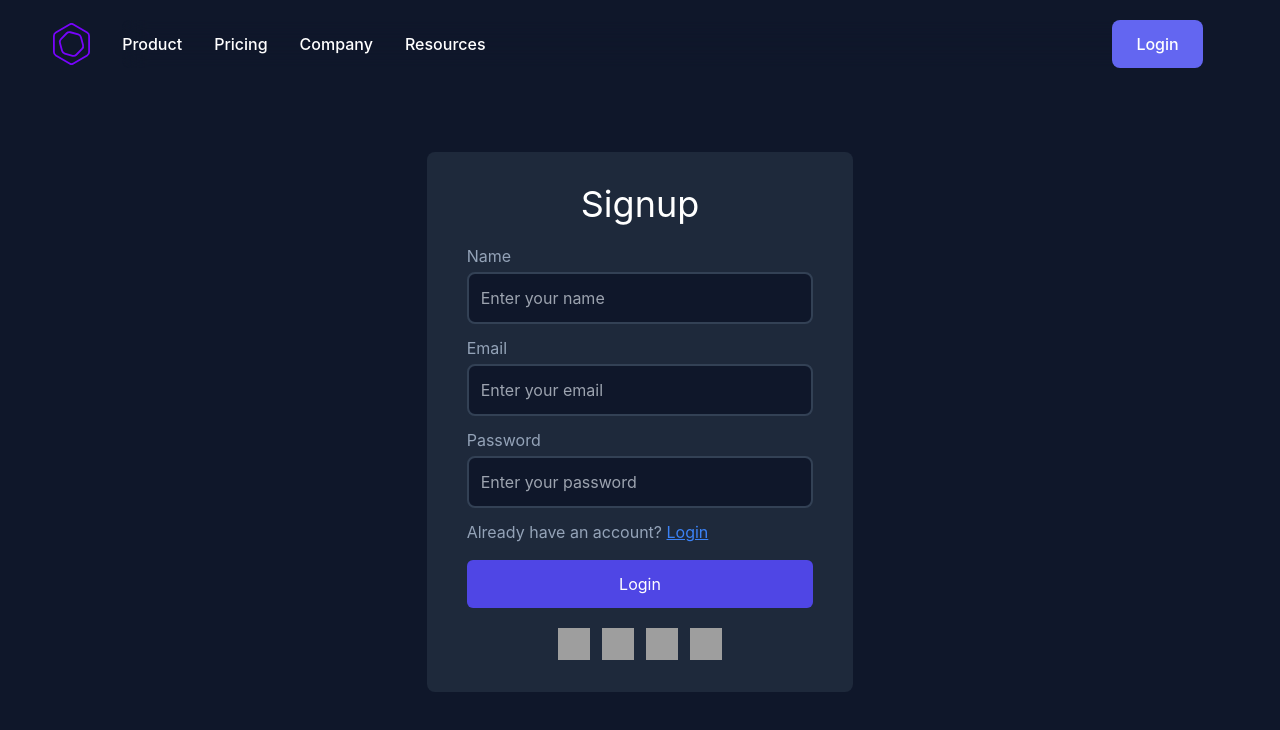
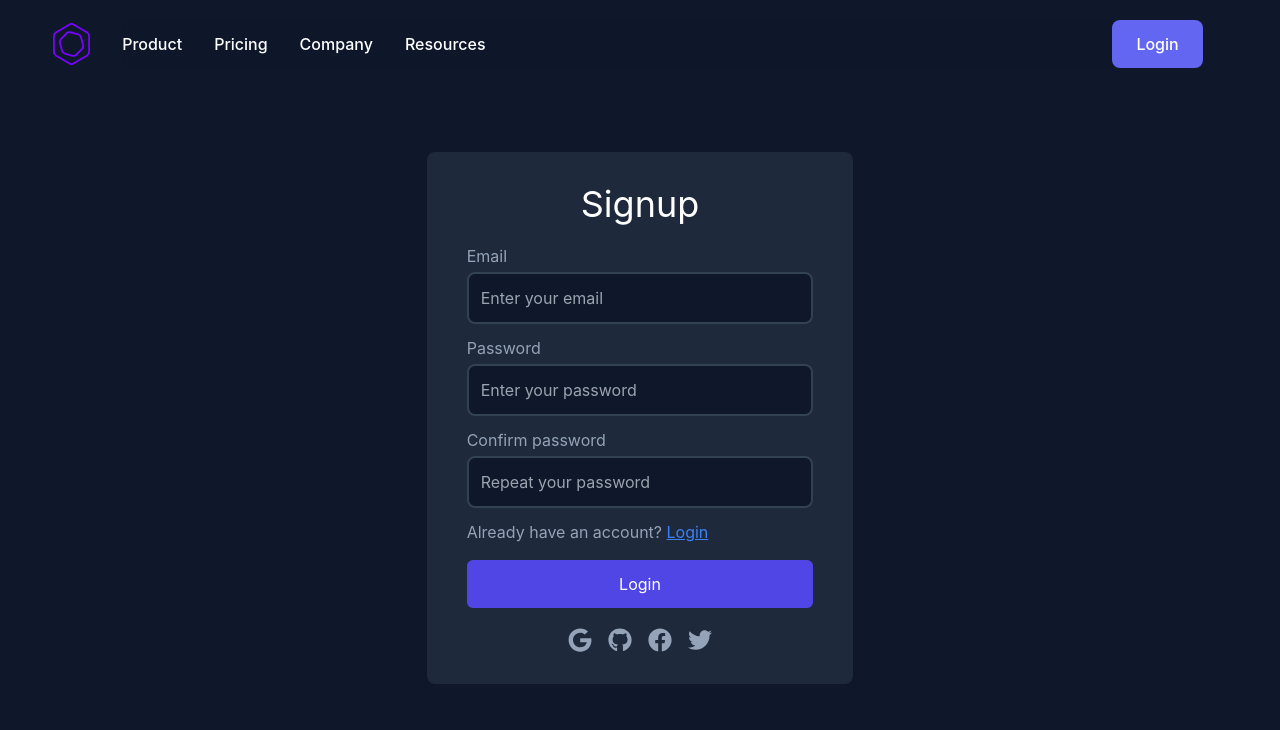
Before and after one commit to mickeymaruf/vulk, a React (Create React App) app: page /register in a window 1280 px wide. Shown: the top 730 px of the page. Built offline with nearby package versions, Linux system fonts and the light colour scheme; no server answers; grey boxes are pictures that could not be loaded.

Commit message:
firebase authentication with social accounts, login resgister integration, private route and restricted route added

```diff
--- a/package.json
+++ b/package.json
@@ -7,8 +7,10 @@
     "@testing-library/jest-dom": "^5.16.5",
     "@testing-library/react": "^13.4.0",
     "@testing-library/user-event": "^13.5.0",
+    "firebase": "^9.12.1",
     "react": "^18.2.0",
     "react-dom": "^18.2.0",
+    "react-icons": "^4.6.0",
     "react-router-dom": "^6.4.2",
     "react-scripts": "5.0.1",
     "web-vitals": "^2.1.4"
--- a/src/components/Login.js
+++ b/src/components/Login.js
@@ -1,22 +1,42 @@
 import React from 'react';
+import { useState } from 'react';
 import { Link } from 'react-router-dom';
+import { useAuth } from '../contexts/UserContext';
+import SocialAuth from './SocialAuth';
 
 const Login = () => {
+    const [error, setError] = useState(null);
+    const { loginUser} = useAuth();
+    const handleLogin = (e) => {
+        setError(null);
+        e.preventDefault();
+        const form = e.target;
+        const email = form.email.value;
+        const password = form.password.value;
+        loginUser(email, password)
+            .then(result => {
+                //
+            })
+            .catch(err => {
+                setError(err.message)
+            })
+        }
+
     return (
         <div className="hero min-h-screen bg-slate-900">
-            <div className="bg-slate-800 w-11/12 sm:w-8/12 md:w-7/12 lg:w-5/12 xl:w-4/12 px-10 py-8 rounded-lg mx-auto mt-16">
+            <form onSubmit={handleLogin} className="bg-slate-800 w-11/12 sm:w-8/12 md:w-7/12 lg:w-5/12 xl:w-4/12 px-10 py-8 rounded-lg mx-auto mt-16">
                 <h1 className='text-4xl text-center mb-5'>Login</h1>
                 <div className='mb-3'>
                     <label className="block">
                         <span className="text-slate-400">Email</span>
                     </label>
-                    <input type="email" placeholder="Enter your email" className="w-full p-3 outline-0 border-2 border-slate-700 focus:border-indigo-500 rounded-lg bg-slate-900 mt-1" />
+                    <input type="email" name="email" placeholder="Enter your email" className="w-full p-3 outline-0 border-2 border-slate-700 focus:border-indigo-500 rounded-lg bg-slate-900 mt-1" />
                 </div>
                 <div className='mb-3'>
                     <label className="block">
                         <span className="text-slate-400">Password</span>
                     </label>
-                    <input type="password" placeholder="Enter your password" className="w-full p-3 outline-0 border-2 border-slate-700 focus:border-indigo-500 rounded-lg bg-slate-900 mt-1" />
+                    <input type="password" name="password" placeholder="Enter your password" className="w-full p-3 outline-0 border-2 border-slate-700 focus:border-indigo-500 rounded-lg bg-slate-900 mt-1" />
                     <div className="mt-2 text-slate-400">
                         <p>Forgot password?</p>
                         <p className='mt-3'>Don't have an account? <Link to="/register" className='underline text-blue-500'>Signup</Link></p>
@@ -25,13 +45,14 @@ const Login = () => {
                 <div className="mt-4">
                     <button className="w-full bg-indigo-600 py-3 rounded-md">Login</button>
                 </div>
-                <div className='mt-5 flex gap-3 justify-center'>
-                    <img className='w-8 h-8 cursor-pointer' src="https://img.icons8.com/color/48/000000/google-logo.png" alt='' />
-                    <img className='w-8 h-8 cursor-pointer' src="https://img.icons8.com/ios-glyphs/30/000000/github.png" alt='' />
-                    <img className='w-8 h-8 cursor-pointer' src="https://img.icons8.com/fluency/48/000000/facebook-new.png" alt='' />
-                    <img className='w-8 h-8 cursor-pointer' src="https://img.icons8.com/color/48/000000/twitter--v1.png" alt='' />
-                </div>
-            </div>
+                <SocialAuth />
+                {
+                    error &&
+                    <div id='auto-hide' className='bg-red-200 py-3 pl-3 mt-5 rounded-lg'>
+                        <p className='text-red-800 font-medium'>{error}</p>
+                    </div>
+                }
+            </form>
         </div>
     );
 };
--- a/src/components/Register.js
+++ b/src/components/Register.js
@@ -1,30 +1,53 @@
-import React from 'react';
+import React, { useState } from 'react';
 import { Link } from 'react-router-dom';
+import { useAuth } from '../contexts/UserContext';
+import SocialAuth from './SocialAuth';
 
 const Register = () => {
+    const [error, setError] = useState(null);
+    const { createUser } = useAuth();
+    const handleSignUp = (e) => {
+        setError(null);
+        e.preventDefault();
+        const form = e.target;
+        const email = form.email.value;
+        const password = form.password.value;
+        const confirmPassword = form.confirmPassword.value;
+        if (password !== confirmPassword) {
+            setError('Password didn\'t match!');
+            return;
+        }
+        createUser(email, password)
+            .then(result => {
+                //
+            })
+            .catch(err => {
+                setError(err.message);
+            })
+    }
     return (
         <div className="hero min-h-screen bg-slate-900">
-            <div className="bg-slate-800 w-11/12 sm:w-8/12 md:w-7/12 lg:w-5/12 xl:w-4/12 px-10 py-8 rounded-lg mx-auto mt-16">
+            <form onSubmit={handleSignUp} className="bg-slate-800 w-11/12 sm:w-8/12 md:w-7/12 lg:w-5/12 xl:w-4/12 px-10 py-8 rounded-lg mx-auto mt-16">
                 <h1 className='text-4xl text-center mb-5'>Signup</h1>
-                <div className='mb-3'>
-                    <label className="block">
-                        <span className="text-slate-400">Name</span>
-                    </label>
-                    <input type="text" placeholder="Enter your name"
-                        className="w-full p-3 outline-0 border-2 border-slate-700 focus:border-indigo-500 rounded-lg bg-slate-900 mt-1" />
-                </div>
                 <div className='mb-3'>
                     <label className="block">
                         <span className="text-slate-400">Email</span>
                     </label>
-                    <input type="email" placeholder="Enter your email"
+                    <input type="email" name='email' placeholder="Enter your email"
                         className="w-full p-3 outline-0 border-2 border-slate-700 focus:border-indigo-500 rounded-lg bg-slate-900 mt-1" />
                 </div>
                 <div className='mb-3'>
                     <label className="block">
                         <span className="text-slate-400">Password</span>
                     </label>
-                    <input type="password" placeholder="Enter your password"
+                    <input type="password" name='password' placeholder="Enter your password"
+                        className="w-full p-3 outline-0 border-2 border-slate-700 focus:border-indigo-500 rounded-lg bg-slate-900 mt-1" />
+                </div>
+                <div className='mb-3'>
+                    <label className="block">
+                        <span className="text-slate-400">Confirm password</span>
+                    </label>
+                    <input type="password" name='confirmPassword' placeholder="Repeat your password"
                         className="w-full p-3 outline-0 border-2 border-slate-700 focus:border-indigo-500 rounded-lg bg-slate-900 mt-1" />
                     <div className="mt-2 text-slate-400">
                         <p className='mt-3'>
@@ -35,13 +58,14 @@ const Register = () => {
                 <div className="mt-4">
                     <button className="w-full bg-indigo-600 py-3 rounded-md">Login</button>
                 </div>
-                <div className='mt-5 flex gap-3 justify-center'>
-                    <img className='w-8 h-8 cursor-pointer' src="https://img.icons8.com/color/48/000000/google-logo.png" alt='' />
-                    <img className='w-8 h-8 cursor-pointer' src="https://img.icons8.com/ios-glyphs/30/000000/github.png" alt='' />
-                    <img className='w-8 h-8 cursor-pointer' src="https://img.icons8.com/fluency/48/000000/facebook-new.png" alt='' />
-                    <img className='w-8 h-8 cursor-pointer' src="https://img.icons8.com/color/48/000000/twitter--v1.png" alt='' />
-                </div>
-            </div>
+                <SocialAuth />
+                {
+                    error &&
+                    <div id='auto-hide' className='bg-red-200 py-3 pl-3 mt-5 rounded-lg'>
+                        <p className='text-red-800 font-medium'>{error}</p>
+                    </div>
+                }
+            </form>
         </div>
     );
 };
--- /dev/null
+++ b/src/components/SocialAuth.js
@@ -0,0 +1,17 @@
+import React from 'react';
+import { FaFacebook, FaGithub, FaGoogle, FaTwitter } from 'react-icons/fa';
+import { useAuth } from '../contexts/UserContext';
+
+const SocialAuth = () => {
+    const { signInWithGoogle, signInWithGithub, signInWithFacebook, signInWithTwitter } = useAuth();
+    return (
+        <div className='mt-5 flex gap-4 justify-center text-2xl text-slate-400'>
+            <FaGoogle onClick={signInWithGoogle} className="cursor-pointer" />
+            <FaGithub onClick={signInWithGithub} className="cursor-pointer" />
+            <FaFacebook onClick={signInWithFacebook} className="cursor-pointer" />
+            <FaTwitter onClick={signInWithTwitter} className="cursor-pointer" />
+        </div>
+    );
+};
+
+export default SocialAuth;
--- /dev/null
+++ b/src/contexts/UserContext.js
@@ -0,0 +1,69 @@
+import React from 'react';
+import { createUserWithEmailAndPassword, FacebookAuthProvider, getAuth, GithubAuthProvider, GoogleAuthProvider, onAuthStateChanged, signInWithEmailAndPassword, signInWithPopup, signOut } from 'firebase/auth';
+import app from '../firebase/firebase.config';
+import { createContext } from 'react';
+import { useState } from 'react';
+import { useContext } from 'react';
+import { useEffect } from 'react';
+
+const AuthContext = createContext();
+const auth = getAuth(app);
+const googleProvider = new GoogleAuthProvider();
+const githubProvider = new GithubAuthProvider()
+const facebookProvider = new FacebookAuthProvider();
+
+const UserContext = ({ children }) => {
+    const [user, setUser] = useState({});
+
+    const loginUser = (email, password) => {
+        return signInWithEmailAndPassword(auth, email, password)
+    }
+    const createUser = (email, password) => {
+        return createUserWithEmailAndPassword(auth, email, password)
+    }
+    const signInWithGoogle = () => {
+        return signInWithPopup(auth, googleProvider);
+    }
+    const signInWithGithub = () => {
+        return signInWithPopup(auth, githubProvider);
+    }
+    const signInWithFacebook = () => {
+        return signInWithPopup(auth, facebookProvider);
+    }
+    const signInWithTwitter = () => {
+        return signInWithPopup(auth, googleProvider);
+    }
+    const logOut = () => {
+        return signOut(auth)
+    }
+
+    useEffect(() => {
+        const unsubscribe = onAuthStateChanged(auth, currentUser => {
+            setUser(currentUser);
+        })
+        return () => {
+            unsubscribe();
+        }
+    }, [])
+
+    const value = {
+        user,
+        loginUser,
+        createUser,
+        signInWithGoogle,
+        signInWithGithub,
+        signInWithFacebook,
+        logOut
+    }
+    return (
+        <AuthContext.Provider value={value}>
+            {children}
+        </AuthContext.Provider>
+    );
+};
+
+export const useAuth = () => {
+    return useContext(AuthContext);
+}
+
+export default UserContext;
--- a/src/index.js
+++ b/src/index.js
@@ -3,11 +3,14 @@ import ReactDOM from 'react-dom/client';
 import './index.css';
 import App from './App';
 import reportWebVitals from './reportWebVitals';
+import UserContext from './contexts/UserContext';
 
 const root = ReactDOM.createRoot(document.getElementById('root'));
 root.render(
   <React.StrictMode>
-    <App />
+    <UserContext>
+      <App />
+    </UserContext>
   </React.StrictMode>
 );
 
```
Also changed, not shown: src/App.js (+4 -27 lines), src/Routes/RestrictLoginUser.js (added, +13 -0 lines), src/Routes/Router.js (added, +28 -0 lines), src/components/Header.js (+8 -1 lines), src/firebase/firebase.config.js (added, +19 -0 lines), 1 other file (tests, documents, lock files or other folders).
